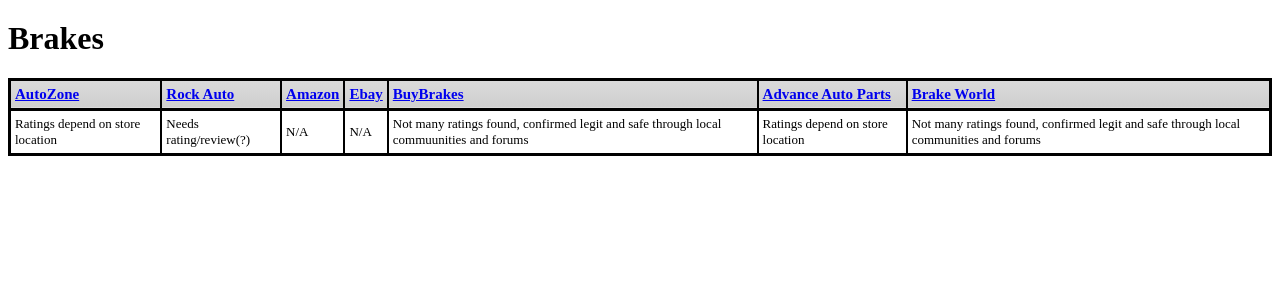
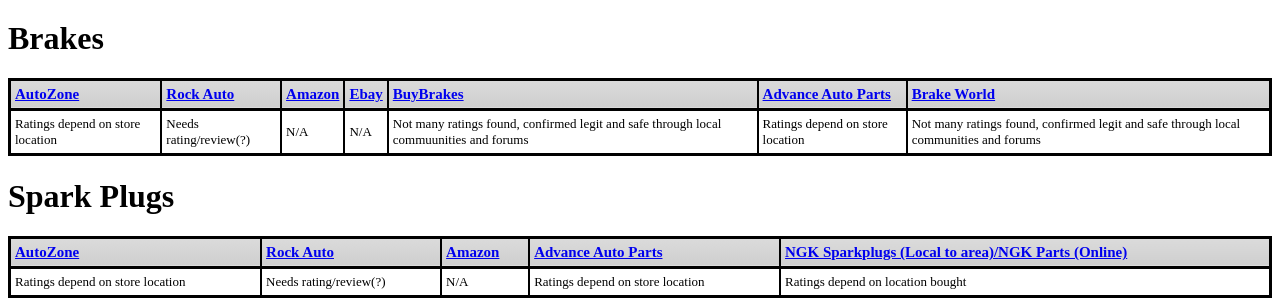
Before and after one commit to Dilsinnam/JDMZone, a plain HTML site: page index.html in a window 1280 px wide. Shown: the part 743-1049 px from the top of the page. Before the commit the page ends 907 px from the top, so only its background shows below. Drawn offline with Linux system fonts and the light colour scheme.

Commit message:
Added "Spark Plugs"

```diff
--- a/index.html
+++ b/index.html
@@ -265,5 +265,36 @@
       </tr>
     </tbody>
   </table>
+  <h1>Spark Plugs</h1>
+  <table class="minimalistBlack">
+    <thead>
+      <tr>
+        <th>
+          <a href="https://www.autozone.com/">AutoZone</a>
+        </th>
+        <th>
+          <a href="https://www.rockauto.com/">Rock Auto</a>
+        </th>
+        <th>
+          <a href="https://Amazon.com">Amazon</a>
+        </th>
+        <th>
+          <a href="https://shop.advanceautoparts.com/">Advance Auto Parts</a>
+        </th>
+        <th>
+          <a href="https://ngksparkplugs.com/en/">NGK Sparkplugs (Local to area)/</a><a href="https://www.ngk.com/">NGK Parts (Online)</a>
+        </th>
+      </tr>
+    </thead>
+    <tbody>
+      <tr>
+        <td>Ratings depend on store location</td>
+        <td>Needs rating/review(?)</td>
+        <td>N/A</td>
+        <td>Ratings depend on store location</td>
+        <td>Ratings depend on location bought</td>
+      </tr>
+    </tbody>
+  </table>
 </body>
 </html>
```
